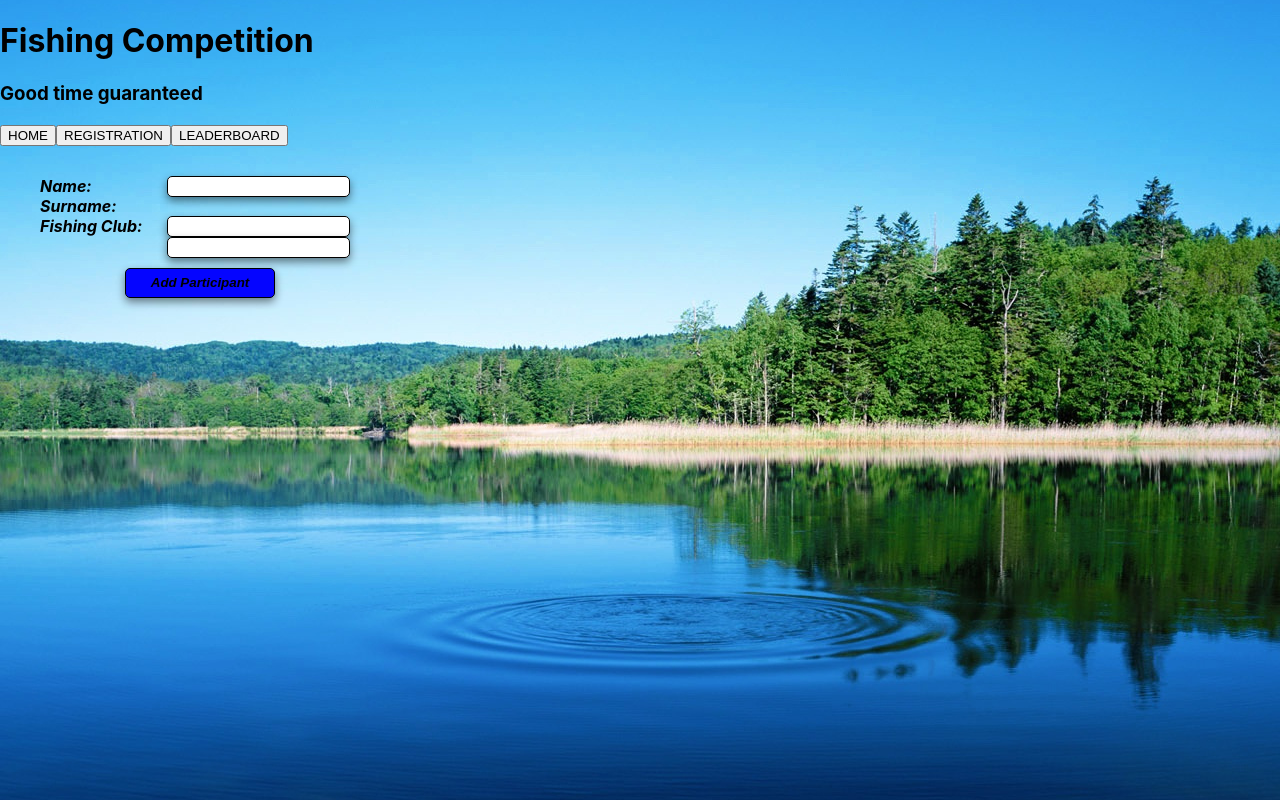
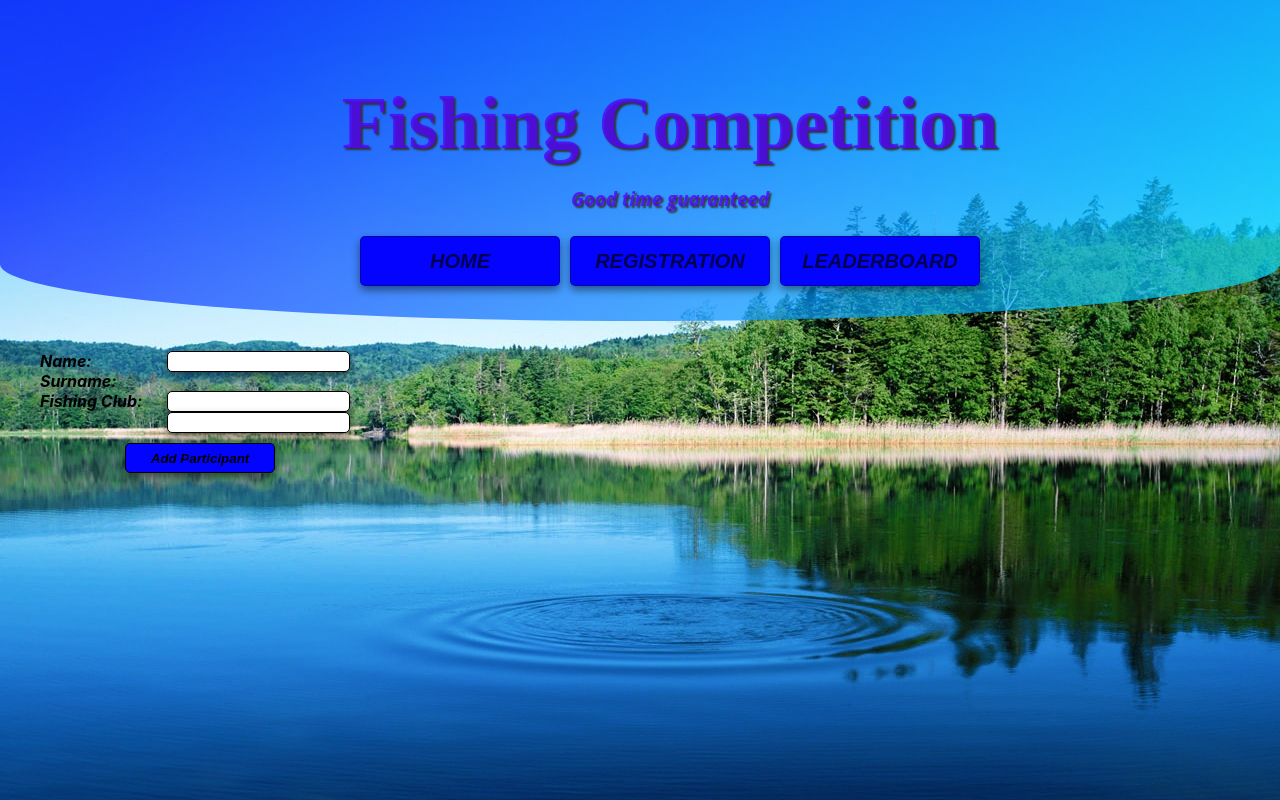
Before and after one commit to Rimvydas1987/Fishing-competition, a React (Create React App) app: page / in a window 1280 px wide. Built offline with nearby package versions, Linux system fonts and the light colour scheme.

Commit message:
Header CSS

```diff
--- a/src/index.scss
+++ b/src/index.scss
@@ -15,7 +15,72 @@ code {
   font-family: source-code-pro, Menlo, Monaco, Consolas, 'Courier New',
     monospace;
 }
+header {
+	text-align: center;
+	width: 100%;
+	background-size: cover;
+	background-attachment: fixed;
+	position: relative;
+	overflow: hidden;
+	border-radius: 0 0 85% 85% / 30%;
+}
+header .overlay{
+	width: 100%;
+	height: 100%;
+	padding: 30px;
+    color: #5005ffcb;
+	text-shadow: 2px 2px 2px #333;
+    background-image: linear-gradient( 135deg, #0509ffab 10%, #08edfdb0 100%);
 
+}
+
+h1 {
+	font-family: 'Dancing Script', cursive;
+    font-size: 75px;
+    margin-bottom: 20px;
+}
+
+h3 {
+	font-family: 'Open Sans', sans-serif;
+	margin-bottom: 15px;
+    font-style: italic;
+}
+
+.main-button {
+    width: 200px;
+    height: 50px;
+    background-color: rgba(4, 4, 255, 0.993);
+    border: solid 1px rgba(0, 0, 0, 0.322);
+    color: rgba(0, 0, 0, 0.678);
+    border-radius: 5px;
+    cursor: pointer;
+    font-style: italic;
+    font-weight: bold;
+    font-size: 20px;
+    margin: 5px;
+    margin-top: 10px;
+    outline: none;
+    box-shadow: 0px 4px 8px 0px rgba(0, 0, 0, 0.479);
+  }
+  .main-button:hover {
+    background-color: rgba(3, 3, 184, 0.863);
+  }
+  .main-button:active {
+    background-color: rgba(1, 1, 139, 0.993);
+    box-shadow: 0px 4px 8px 0px rgba(0, 0, 0, 0.479);
+    transform: translateY(4px);
+  }
+
+.background {
+  display: inline-block;
+  width: 328px;
+  height: 130px;
+  margin: 30px;
+  background-color: #0c23f59a;
+  border: 1px solid black;
+  border-radius: 10px;
+  box-shadow: 0px 4px 8px 0px rgba(0, 0, 0, 0.479);
+}
 
 .catch-input {
   width: 55px;
```
